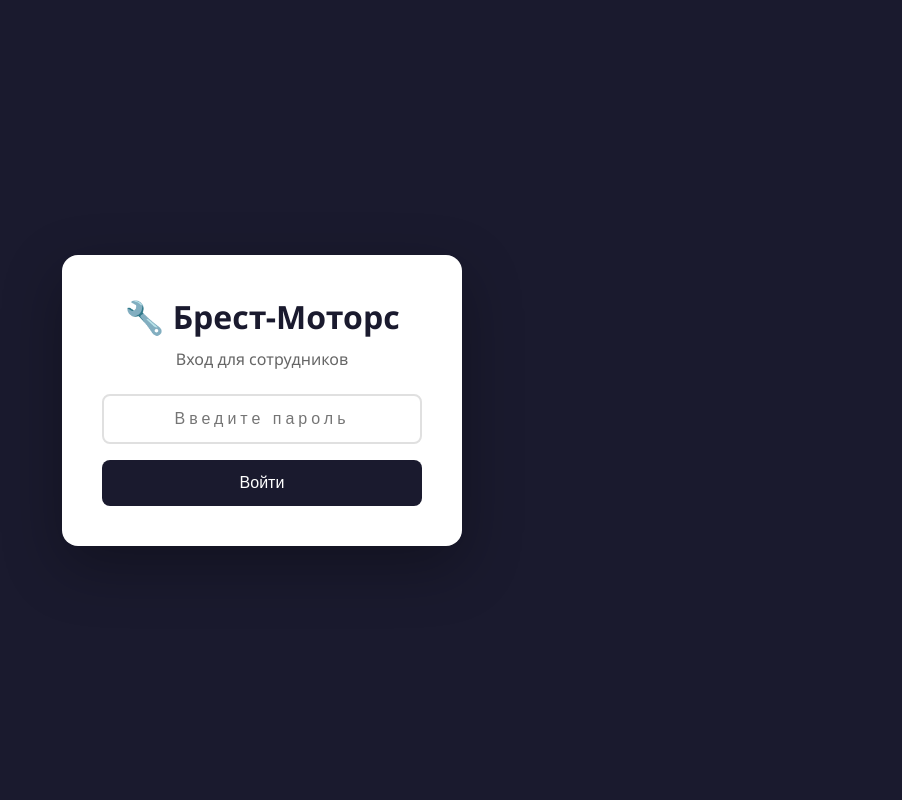
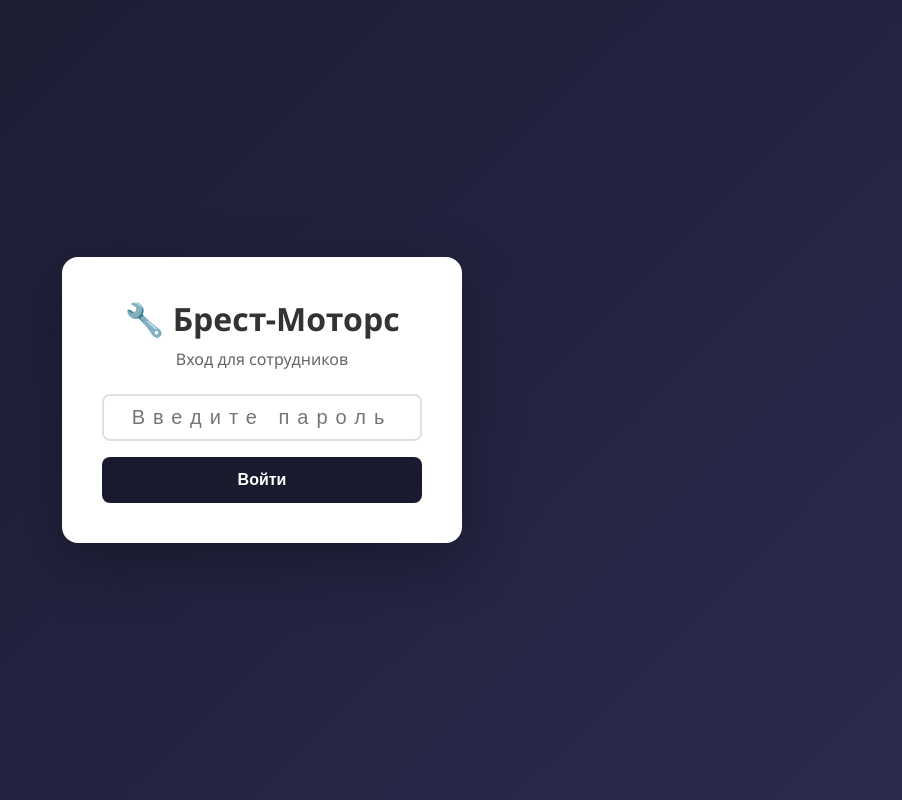
Before and after one commit to adiafterwalk88/brest-motors-site, a Flask app: page /login in a window 1280 px wide. Shown: the whole page, without its empty margins (378-1280 px from the left). Run offline with Flask 3, Linux system fonts and the light colour scheme.

Commit message:
Update login.html

```diff
--- a/website/templates/login.html
+++ b/website/templates/login.html
@@ -4,45 +4,16 @@
     <meta charset="UTF-8">
     <meta name="viewport" content="width=device-width, initial-scale=1.0">
     <title>Вход | Брест-Моторс</title>
-    <style>
-        * { margin: 0; padding: 0; box-sizing: border-box; }
-        body {
-            font-family: 'Segoe UI', sans-serif;
-            background: #1a1a2e;
-            display: flex; justify-content: center; align-items: center;
-            min-height: 100vh;
-        }
-        .login-box {
-            background: white;
-            padding: 40px; border-radius: 16px;
-            text-align: center; width: 400px;
-            box-shadow: 0 20px 60px rgba(0,0,0,0.3);
-        }
-        .login-box h1 { margin-bottom: 10px; color: #1a1a2e; }
-        .login-box p { color: #666; margin-bottom: 24px; }
-        .login-box input {
-            width: 100%; padding: 14px; border: 2px solid #e0e0e0;
-            border-radius: 8px; font-size: 16px; margin-bottom: 16px;
-            text-align: center; letter-spacing: 4px;
-        }
-        .login-box button {
-            width: 100%; padding: 14px; background: #1a1a2e;
-            color: white; border: none; border-radius: 8px;
-            font-size: 16px; cursor: pointer;
-        }
-        .error { color: red; margin-bottom: 12px; }
-    </style>
+    <link rel="stylesheet" href="/static/style.css">
 </head>
-<body>
+<body class="login-page">
     <div class="login-box">
         <h1>🔧 Брест-Моторс</h1>
         <p>Вход для сотрудников</p>
-        {% if error %}
-        <p class="error">{{ error }}</p>
-        {% endif %}
+        {% if error %}<p style="color:var(--danger);margin-bottom:12px;">{{ error }}</p>{% endif %}
         <form method="POST">
-            <input type="password" name="password" placeholder="Введите пароль" required>
-            <button type="submit">Войти</button>
+            <input type="password" name="password" class="form-control" placeholder="Введите пароль" required>
+            <button type="submit" class="btn btn-primary btn-block btn-lg">Войти</button>
         </form>
     </div>
 </body>
```
